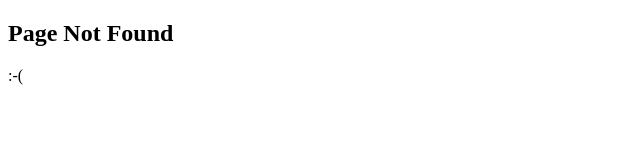
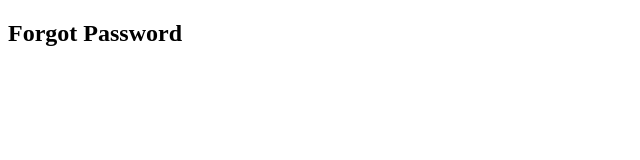
Before and after one commit to magda5281/next-app, a Next.js app: page /forgot-password in a window 1280 px wide. Before the commit this address had no page. Shown: the top 160 px of the page, without its empty margins (0-640 px from the left). Built offline with nearby package versions, Linux system fonts and the light colour scheme.

Commit message:
Group routes

```diff
--- /dev/null
+++ b/src/app/(auth)/forgot-password/page.tsx
@@ -0,0 +1,9 @@
+import React from 'react';
+
+export default function ForgotPassword() {
+ return (
+  <div>
+   <h2>Forgot Password</h2>
+  </div>
+ );
+}
--- /dev/null
+++ b/src/app/(auth)/login/page.tsx
@@ -0,0 +1,5 @@
+import React from 'react';
+
+export default function Login() {
+ return <h2>Login</h2>;
+}
--- /dev/null
+++ b/src/app/(auth)/register/page.tsx
@@ -0,0 +1,5 @@
+import React from 'react';
+
+export default function Register() {
+ return <h2>Register</h2>;
+}
```
